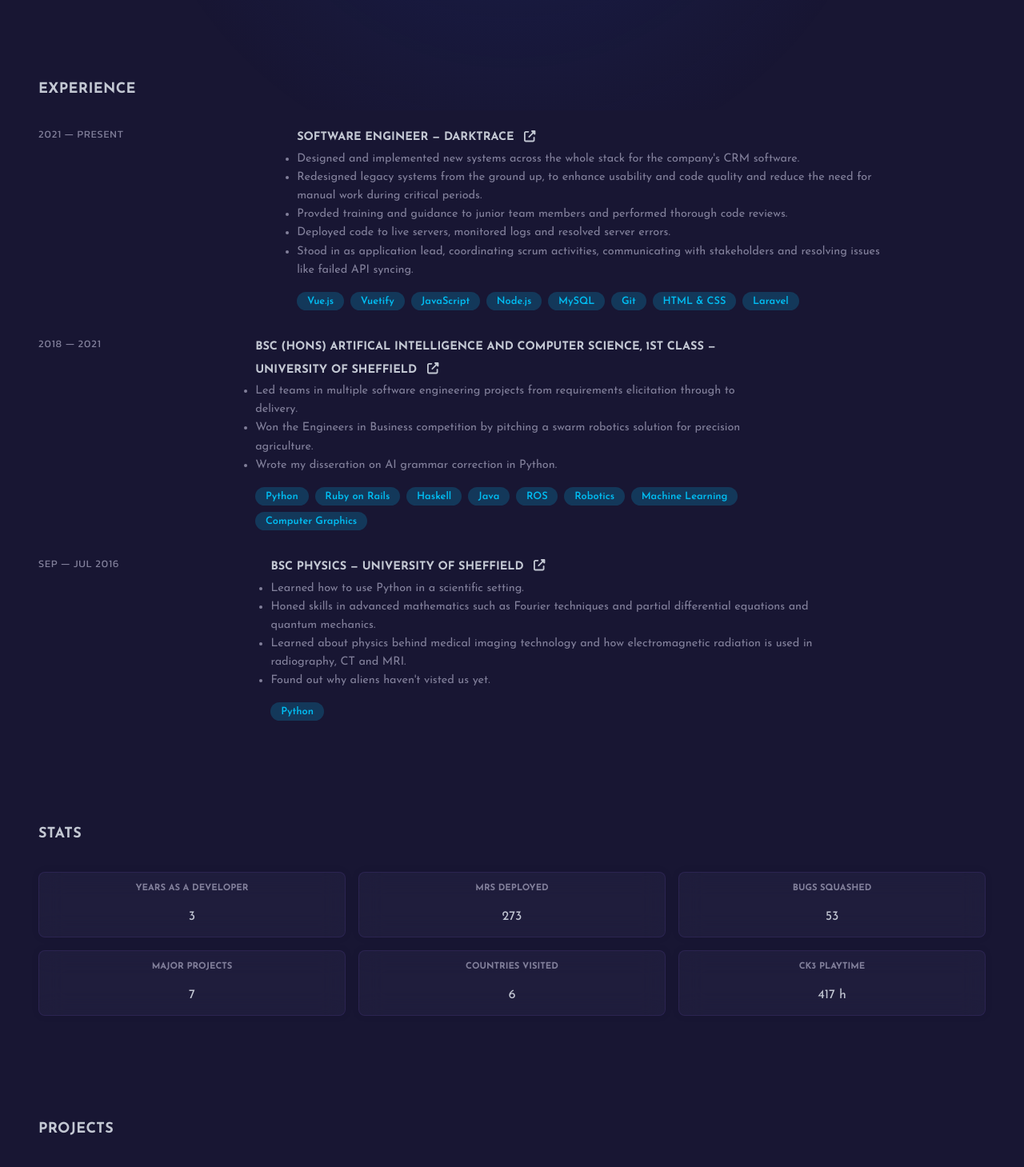
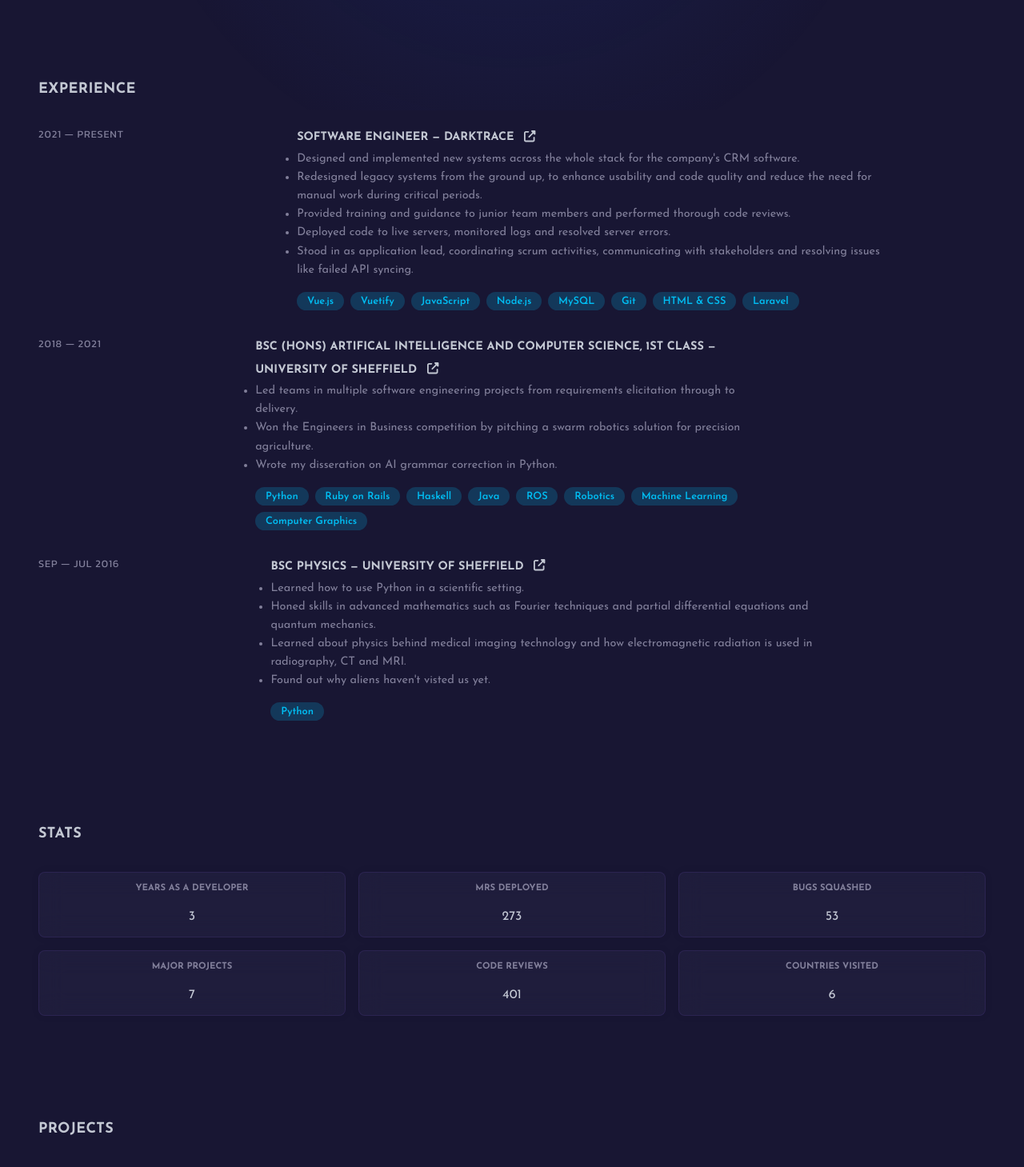
Before and after one commit to Atral/vue-portfolio, a Vue app: page / in a window 1280 px wide. Shown: the part 662-2121 px from the top of the page at 80% size. Built offline with nearby package versions, Linux system fonts and the light colour scheme.

Commit message:
Fix typo and update stats

```diff
--- a/src/views/Experience.vue
+++ b/src/views/Experience.vue
@@ -13,7 +13,7 @@
             description: [
                 'Designed and implemented new systems across the whole stack for the company\'s CRM software.',
                 'Redesigned legacy systems from the ground up, to enhance usability and code quality and reduce the need for manual work during critical periods.',
-                'Provded training and guidance to junior team members and performed thorough code reviews.',
+                'Provided training and guidance to junior team members and performed thorough code reviews.',
                 'Deployed code to live servers, monitored logs and resolved server errors.',
                 'Stood in as application lead, coordinating scrum activities, communicating with stakeholders and resolving issues like failed API syncing.'
              ]
--- a/src/views/Stats.vue
+++ b/src/views/Stats.vue
@@ -7,8 +7,8 @@ const stats = [
     { label: 'MRs Deployed', amount: 273 },
     { label: 'Bugs Squashed', amount: 53 },
     { label: 'Major Projects', amount: 7 },
+    { label: 'Code Reviews', amount: 401 },
     { label: 'Countries Visited', amount: 6 },
-    { label: 'CK3 Playtime', amount: '417 h' },
 ]
 
 </script>
```
Also changed, not shown: 1 other file (tests, documents, lock files or other folders).
